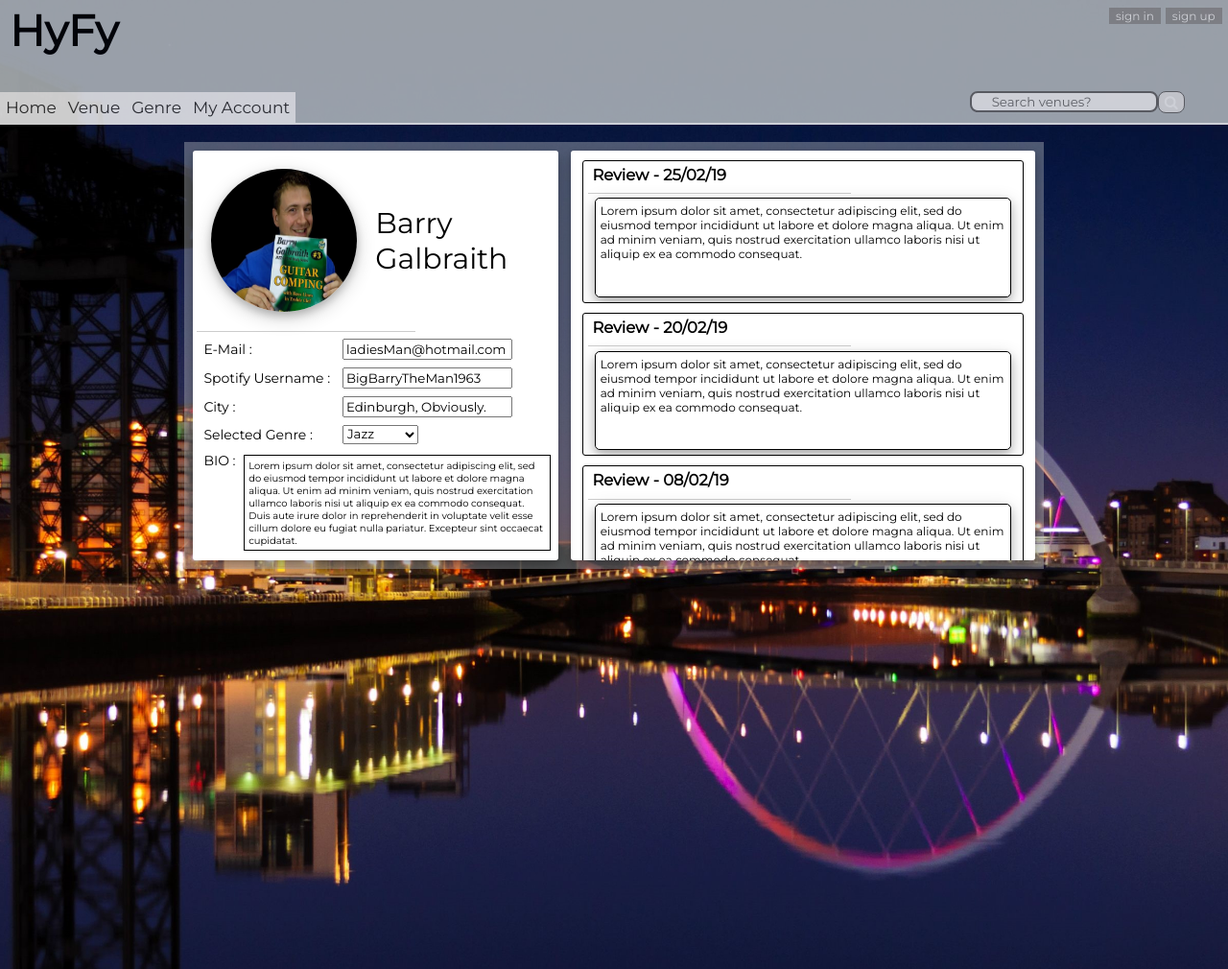
After one commit to 2425291m/hyfy_project, a Django app: template templates/Hyfy/Account.html in a window 1280 px wide. The commit adds this page. Shown: the whole page at 96% size. Run offline with Django 3.2, Linux system fonts and the light colour scheme; the template is opened without the code that fills it, so the values that code supplies are empty.

Commit message:
more templates - almost finishd basic layout

```diff
--- a/static/CSS/AboutUsContactUs.css
+++ b/static/CSS/AboutUsContactUs.css
@@ -1,6 +1,5 @@
 * {
     margin: 0;
-
     font-family: 'Montserrat', sans-serif;
 
 }
--- /dev/null
+++ b/static/CSS/Account.css
@@ -0,0 +1,167 @@
+#column {
+    width: 70%;
+    height: 445px;
+    margin: 0 auto;
+}
+#main-box {
+    margin-top: 2%;
+    height: 100%;
+     background-color: rgba(189,195,199, 0.4);
+    overflow: hidden;
+}
+
+#pofile-box {
+    float: left;
+    background-color: white;
+    width: 42.5%;
+    height: 96%;
+    margin: 0 auto;
+    margin-left: 1%;
+    margin-top: 1%;
+    font-size: 14px;
+    border-radius: 3px;
+    overflow: hidden;
+    box-shadow: 0 4px 8px 0 rgba(0, 0, 0, 0.2), 0 6px 20px 0 rgba(0, 0, 0, 0.19);
+}
+
+img {
+    width: 130%;
+    height: 100%;
+}
+
+#profile-space {
+    width: 50px;
+}
+
+#profile-picture {
+    overflow: hidden;
+    float: left;
+    box-shadow: 0 4px 8px 0 rgba(0, 0, 0, 0.2), 0 6px 20px 0 rgba(0, 0, 0, 0.19);
+    margin-left: 5%;
+    margin-top: 5%;
+    width: 40%;
+    height: 35%;
+    border-radius: 50%;
+}
+
+#account-name {
+    margin-top: 15%;
+    padding-left: 50%;
+    padding-bottom: 15%;
+    font-size: 30px;
+}
+
+#line {
+    height: 0.7px;
+    width: 60%;
+    background-color: black;
+    opacity: 0.2;
+    margin-left: 1%;
+}
+
+label {
+    display: inline-block;
+    width: 40%;
+    text-align: left;
+    padding-left: 3%;
+}
+
+#email-address {
+
+}
+
+textarea {
+
+
+}
+
+
+
+.block * {
+  //  margin-top: 2%;
+    vertical-align: middle;
+}
+
+.block {
+    margin-top: 2%;
+}
+
+.input {
+    width: 55%;
+    height: 21px;
+    resize: none;
+    overflow: hidden;
+
+}
+
+input {
+
+}
+
+#bio-box {
+    font-size: 10px;
+    float: right;
+    width: 320px;
+    border: 0.5px solid black;
+    padding: 4px;
+    height: 100px;
+    margin-top: 1%;
+    margin-right: 2%;
+    overflow: hidden;
+}
+
+#bio {
+    width: 45px;
+}
+
+#reviews-main-box {
+    background-color: white;
+    margin: 0 auto;
+    margin-right: 1%;
+    margin-top: 1%;
+    width: 54%;
+    height: 96%;
+    font-size: 14px;
+    border-radius: 3px;
+    overflow-y: scroll;
+    box-shadow: 0 4px 8px 0 rgba(0, 0, 0, 0.2), 0 6px 20px 0 rgba(0, 0, 0, 0.19);
+
+}
+
+.review-box {
+    background-color: white;
+    margin-left: 2.5%;
+    margin-top: 2%;
+    width: 95%;
+    height: 35%;
+    border: 0.5px solid black;
+    border-radius: 3px;
+    overflow: hidden;
+}
+
+.line-review {
+    height: 0.1px;
+    width: 60%;
+    background-color: black;
+    opacity: 0.4;
+    margin-left: 1%;
+}
+
+.review {
+    margin-left: 2%;
+    margin-top: 1%;
+    margin-bottom: 2%;
+}
+
+#review-1-box {
+    font-size: 12px;
+    width: 95%;
+    height: 70%;
+    border: 0.5px solid black;
+    margin: 0 auto;
+    margin-top: 1%;
+    overflow-y: scroll;
+    padding: 5px;
+    border-radius: 5px;
+    box-shadow: 0 4px 8px 0 rgba(0, 0, 0, 0.2), 0 6px 20px 0 rgba(0, 0, 0, 0.19);
+}
--- a/static/CSS/ContactUs.css
+++ b/static/CSS/ContactUs.css
@@ -5,3 +5,7 @@
     margin-right: 15px;
     margin-bottom: 15px;
 }
+
+#bio-text {
+    height: 50px;
+}
--- /dev/null
+++ b/templates/Hyfy/Account.html
@@ -0,0 +1,113 @@
+<!DOCTYPE html>
+<html>
+
+    <head lang="en">
+    <link rel="stylesheet" type="text/css" href="/static/CSS/Header.css">
+    <link rel="stylesheet" type="text/css" href="/static/CSS/Account.css">
+    <link href="https://fonts.googleapis.com/css?family=Major+Mono+Display|Montserrat|Roboto" rel="stylesheet">
+    <link href="https://unpkg.com/ionicons@4.5.5/dist/css/ionicons.min.css" rel="stylesheet">
+    <link rel="stylesheet" href="https://cdnjs.cloudflare.com/ajax/libs/font-awesome/4.7.0/css/font-awesome.min.css">
+
+    </head>
+    <meta name="viewport" content="width=device-width, initial-scale=1.0">
+    <body>
+        <div class="header">
+            <div class="HyfyLogo"><h1>HyFy</h1></div>
+            <h2 class="pageTitle"></h2>
+
+            <div class="btn-singupin">
+                 <div class="signin">
+                     <a href="#" class="signinButton">sign in</a>
+                 </div>
+
+                 <div class="signup">
+                     <a href="#" class="signupButton">sign up</a>
+                 </div>
+            </div>
+
+            <div class=navBar>
+                <a href='#' class="btn-Home">Home</a>
+                <a href='#' class="btn-Venue">Venue</a>
+                <a href='#' class="btn-Genre">Genre</a>
+                <a href='#' class="btn-Myaccount">My Account</a>
+            </div>
+
+             <div class="search-bar">
+                <input type="text" class="searchText" placeholder="Search venues?">
+                <button type="submit" class="searchButton"><i class="fa fa-search"></i>
+                </button>
+            </div>
+        </div>
+
+        <div id="column">
+            <div id="main-box">
+                <div id="pofile-box">
+
+                    <div id="profile-picture">
+                     <!--src="{{ MEDIA_URL }}{{ userprofile.picture }}" -->
+                        <img src="/media/profile-pictures/Barry.png" alt="{{selecteduser.username}}" />
+                    </div>
+                    <div id="account-name">
+                    Barry Galbraith</div>
+                    <div id="line">
+                    </div>
+                    <div class="block">
+                        <label id="email-address">E-Mail :</label>
+                        <input type="text" id="email-text" value="ladiesMan@hotmail.com"  readonly>
+                    </div>
+                    <div class="block">
+                        <label id="spotify-username">Spotify Username :</label>
+                        <input type="text" id="spotify-username-text" value="BigBarryTheMan1963"  readonly>
+                    </div>
+                    <div class="block">
+                        <label id="profile-city">City :</label>
+                        <input type="text" id="profile-city-text" value="Edinburgh, Obviously."  readonly>
+                    </div>
+                    <div class="block">
+                        <label id="selected-genre">Selected Genre :</label>
+                        <select>
+                            <option value="jazz">Jazz</option>
+                            <option value="rock">Rock</option>
+                            <option value="dance">Dance</option>
+                            <option value="R+B">R+B</option>
+                            <option value="Classical">Classical</option>
+                        </select>
+                    </div>
+                    <div class="block">
+                        <label id="bio">BIO :</label>
+                        <div id="bio-box">
+                        <p>Lorem ipsum dolor sit amet, consectetur adipiscing elit, sed do eiusmod tempor incididunt ut labore et dolore magna aliqua. Ut enim ad minim veniam, quis nostrud exercitation ullamco laboris nisi ut aliquip ex ea commodo consequat. Duis aute irure dolor in reprehenderit in voluptate velit esse cillum dolore eu fugiat nulla pariatur. Excepteur sint occaecat cupidatat.</p></div>
+                    </div>
+                </div>
+
+                <div id="reviews-main-box">
+                    <div class="review-box">
+                        <h3 class="review">Review - 25/02/19</h3>
+                        <div id="line"></div>
+                        <div id="review-1-box">
+
+                        <p>Lorem ipsum dolor sit amet, consectetur adipiscing elit, sed do eiusmod tempor incididunt ut labore et dolore magna aliqua. Ut enim ad minim veniam, quis nostrud exercitation ullamco laboris nisi ut aliquip ex ea commodo consequat.</p></div>
+                    </div>
+                    <div class="review-box">
+                        <h3 class="review">Review - 20/02/19</h3>
+                        <div id="line"></div>
+                        <div id="review-1-box">
+                        <p>Lorem ipsum dolor sit amet, consectetur adipiscing elit, sed do eiusmod tempor incididunt ut labore et dolore magna aliqua. Ut enim ad minim veniam, quis nostrud exercitation ullamco laboris nisi ut aliquip ex ea commodo consequat.</p></div>
+                    </div>
+                    <div class="review-box">
+                        <h3 class="review">Review - 08/02/19</h3>
+                        <div id="line"></div>
+                        <div id="review-1-box">
+                        <p>Lorem ipsum dolor sit amet, consectetur adipiscing elit, sed do eiusmod tempor incididunt ut labore et dolore magna aliqua. Ut enim ad minim veniam, quis nostrud exercitation ullamco laboris nisi ut aliquip ex ea commodo consequat.</p></div>
+                    </div>
+                    <div class="review-box">
+                        <h3 class="review">Review - 15/01/19</h3>
+                        <div id="line"></div>
+                        <div id="review-1-box">
+                        <p>Lorem ipsum dolor sit amet, consectetur adipiscing elit, sed do eiusmod tempor incididunt ut labore et dolore magna aliqua. Ut enim ad minim veniam, quis nostrud exercitation ullamco laboris nisi ut aliquip ex ea commodo consequat.</p></div>
+                    </div>
+                </div>
+            </div>
+        </div>
+    </body>
+</html>
--- a/Genres1.html
+++ b/templates/Hyfy/Genres1.html
@@ -52,7 +52,7 @@
                 <h3 id="genre1">Genre 1</h3>
                  <div id="genre1-details">
 
-                    <img src="static/images/glasgow/Garage.jpg">
+                    <img src="/static/images/glasgow/Garage.jpg">
 
                      <div id="genre1-info">
                          <h3 id="genre1-rating">RATING: </h3>
@@ -63,7 +63,7 @@
                      </div>
                      <div id="to-venue">
                          <h6>TO VENUE</h6>
-                         <i class="icon ion-md-arrow-forward"></i>
+                         <a href="#"> <i class="icon ion-md-arrow-forward"></i></a>
                      </div>
                  </div>
 
```
Also changed, not shown: static/CSS/Genres.css (+19 -8 lines), static/CSS/genres2.css (added, +48 -0 lines), templates/Hyfy/genres2.html (added, +59 -0 lines), media/profile-pictures/Barry.png (added).
